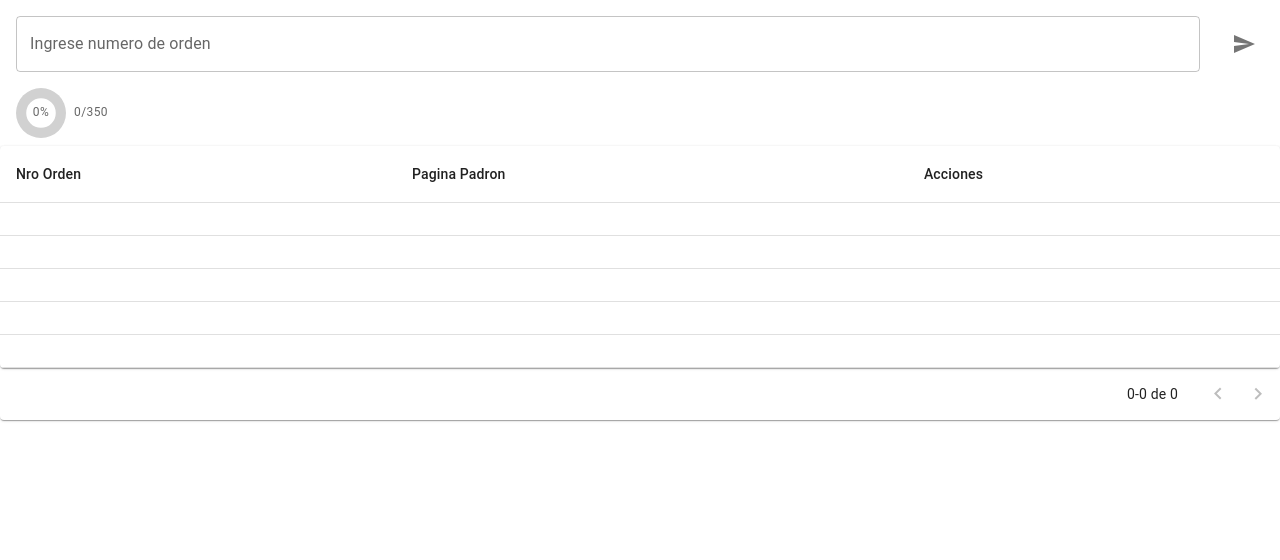
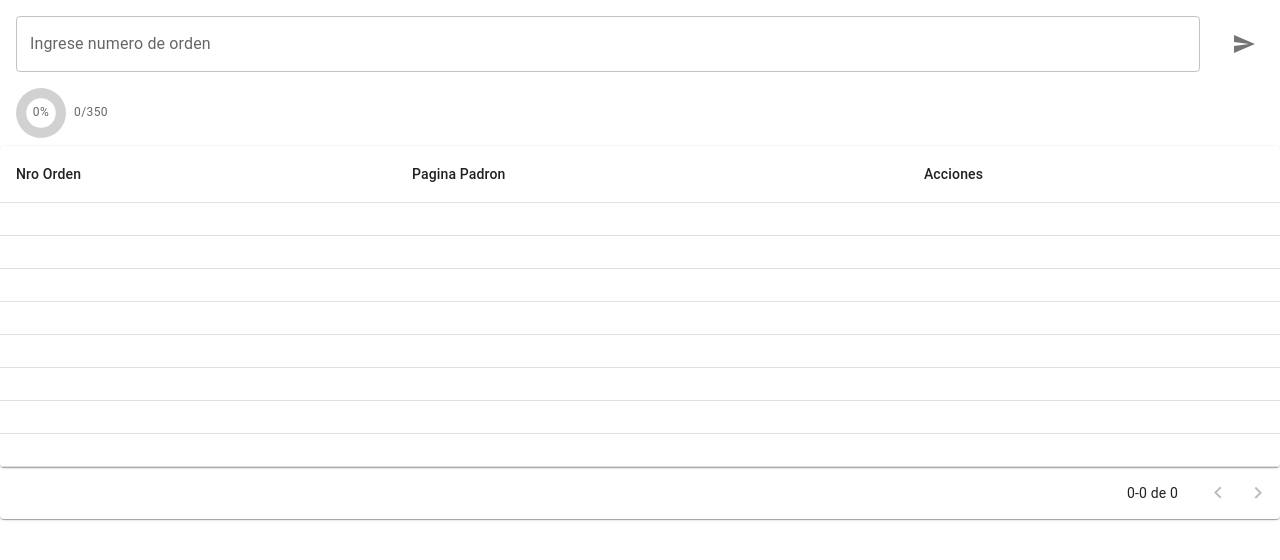
Before and after one commit to alereca/contadorvotantes, a React (Create React App) app: page / in a window 1280 px wide. Shown: the top 560 px of the page. Built offline with nearby package versions, Linux system fonts and the light colour scheme.

Commit message:
Add empty rows to fill all rows per page

```diff
--- a/src/components/List.tsx
+++ b/src/components/List.tsx
@@ -1,7 +1,26 @@
-import React from 'react';
-import { Table, TableBody, TableCell, TableContainer, TableHead, TableRow, Paper, Select, MenuItem, TablePagination, Box, IconButton, Button, Dialog, DialogActions, DialogContent, DialogContentText, DialogTitle } from '@mui/material';
-import { useState } from 'react';
-import { Clear, Delete } from '@mui/icons-material';
+import React from "react";
+import {
+  Table,
+  TableBody,
+  TableCell,
+  TableContainer,
+  TableHead,
+  TableRow,
+  Paper,
+  Select,
+  MenuItem,
+  TablePagination,
+  Box,
+  IconButton,
+  Button,
+  Dialog,
+  DialogActions,
+  DialogContent,
+  DialogContentText,
+  DialogTitle,
+} from "@mui/material";
+import { useState } from "react";
+import { Delete } from "@mui/icons-material";
 
 interface IdListProps {
   ids: string[];
@@ -11,12 +30,22 @@ interface IdListProps {
 const IdList: React.FC<IdListProps> = ({ ids, onDeleteId }) => {
   const [page, setPage] = useState(0);
   const [open, setOpen] = useState(false);
-    const [selectedId, setSelectedId] = useState<string|null>(null);
+  const [selectedId, setSelectedId] = useState<string | null>(null);
   const rowsPerPage = 8;
+  const ordersPerPage = 27;
+
+  const startIndex = page * rowsPerPage;
+  const endIndex = startIndex + rowsPerPage;
+  let slicedIds = ids.slice(startIndex, endIndex);
+
+  if (slicedIds.length < rowsPerPage) {
+    const emptyRows = new Array(rowsPerPage - slicedIds.length).fill(null);
+    slicedIds = slicedIds.concat(emptyRows);
+  }
 
   const handleChangePage = (
     event: React.MouseEvent<HTMLButtonElement> | null,
-        newPage: number,
+    newPage: number
   ) => {
     setPage(newPage);
   };
@@ -32,7 +61,7 @@ const IdList: React.FC<IdListProps> = ({ ids, onDeleteId }) => {
 
   const handleConfirmDelete = () => {
     if (selectedId === null) {
-            console.error('selectedId is null');
+      console.error("selectedId is null");
       setOpen(false);
       return;
     }
@@ -41,18 +70,8 @@ const IdList: React.FC<IdListProps> = ({ ids, onDeleteId }) => {
     setOpen(false);
   };
 
-    const startIndex = page * rowsPerPage;
-    const endIndex = startIndex + rowsPerPage;
-    let slicedIds = ids.slice(startIndex, endIndex);
-
-    if (slicedIds.length < 5) {
-        const emptyRows = new Array(5 - slicedIds.length).fill(null);
-        slicedIds = slicedIds.concat(emptyRows);
-    }
-
-    const ordersPerPage = 27;
   return (
-        <Box sx={{ width: '100%' }}>
+    <Box sx={{ width: "100%" }}>
       <Dialog
         open={open}
         onClose={handleCloseDialog}
@@ -73,7 +92,7 @@ const IdList: React.FC<IdListProps> = ({ ids, onDeleteId }) => {
         </DialogActions>
       </Dialog>
       <Paper>
-                <TableContainer component={Paper} sx={{ margin: 'auto' }}>
+        <TableContainer component={Paper} sx={{ margin: "auto" }}>
           <Table>
             <TableHead>
               <TableRow>
@@ -86,11 +105,16 @@ const IdList: React.FC<IdListProps> = ({ ids, onDeleteId }) => {
               {slicedIds.map((id, index) => (
                 <TableRow key={index}>
                   <TableCell>{id}</TableCell>
-                                    <TableCell>{id ? Math.ceil(Number(id)/ordersPerPage) : null}</TableCell>
                   <TableCell>
-                                        {(id !== null) && (
-                                            <IconButton onClick={() => handleDeleteId(id)} sx={{ ml: 1 }}>
-                                                <Delete color='error' />
+                    {id ? Math.ceil(Number(id) / ordersPerPage) : null}
+                  </TableCell>
+                  <TableCell>
+                    {id !== null && (
+                      <IconButton
+                        onClick={() => handleDeleteId(id)}
+                        sx={{ ml: 1 }}
+                      >
+                        <Delete color="error" />
                       </IconButton>
                     )}
                   </TableCell>
@@ -106,7 +130,9 @@ const IdList: React.FC<IdListProps> = ({ ids, onDeleteId }) => {
           rowsPerPage={rowsPerPage}
           page={page}
           onPageChange={handleChangePage}
-                    labelDisplayedRows={({ from, to, count }) => `${from}-${to} de ${count}`}
+          labelDisplayedRows={({ from, to, count }) =>
+            `${from}-${to} de ${count}`
+          }
         />
       </Paper>
     </Box>
```
Lines whose indentation alone changed are shown as unchanged.
